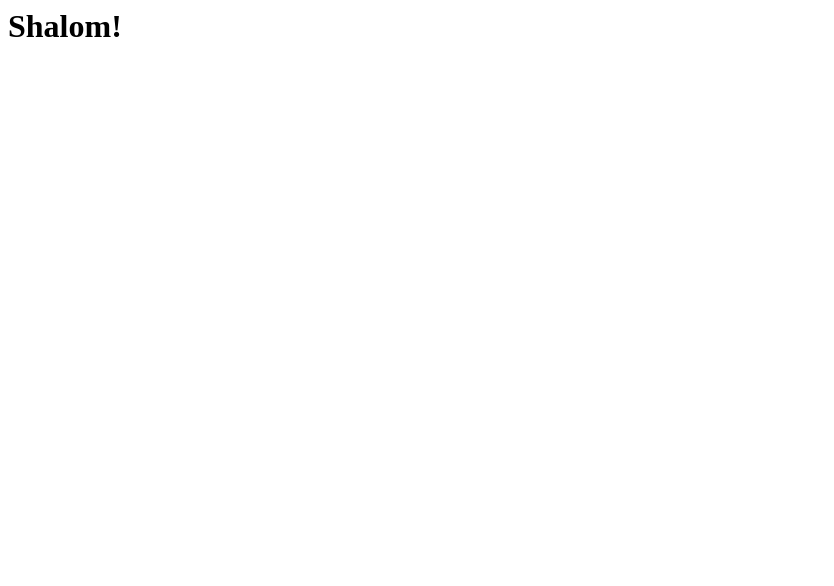
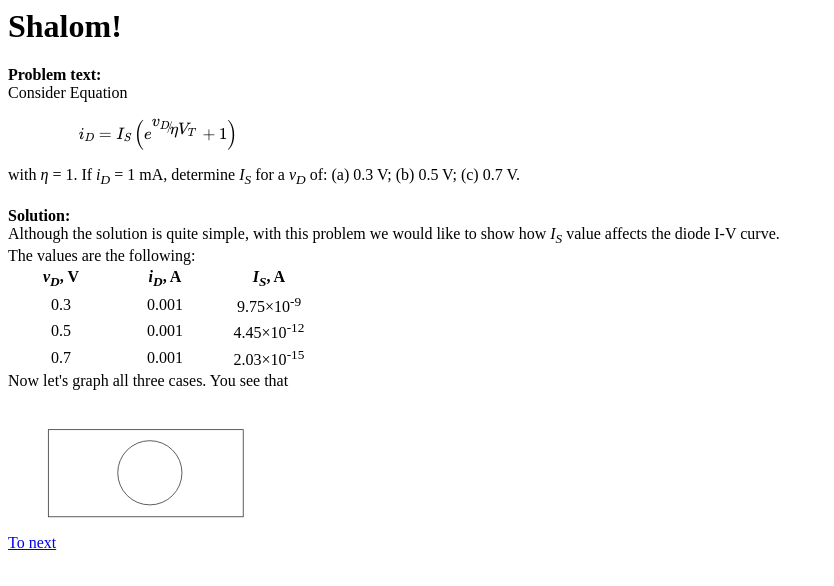
Before and after one commit to ydanilin/joulewatt, a plain HTML site: page index.html in a window 1280 px wide. Shown: the whole page, without its empty margins (0-834 px from the left). Drawn offline with nearby package versions, Linux system fonts and the light colour scheme; some packages are replaced by stand-ins of ours.

Commit message:
Sabah started

```diff
--- a/index.html
+++ b/index.html
@@ -1 +1,50 @@
+<html>
+<head>
+<meta charset="UTF-8">
+<script src="https://cdnjs.cloudflare.com/ajax/libs/mathjax/1.1a/MathJax.js?config=TeX-AMS_HTML" type="text/javascript"></script>
+</head>
+<body>
 <h1>Shalom!</h1>
+
+<b>Problem text:</b><br />
+Consider Equation
+<br />
+<div style="width: 300px;">
+\[{i_D} = {I_S}\left( {{e^{{\raise0.7ex\hbox{${{v_D}}$} \!\mathord{\left/
+ {\vphantom {{{v_D}} {\eta {V_T}}}}\right.}
+\!\lower0.7ex\hbox{${\eta {V_T}}$}}}} + 1} \right)\]</div>
+with <i>&eta;</i> = 1. If <i>i<sub>D</sub></i> = 1 mA, determine <i>I<sub>S</sub></i> for a <i>v<sub>D</sub></i> of: (a) 0.3 V; (b)
+0.5 V; (c) 0.7 V.<br />
+<br />
+<b>Solution:</b><br />
+<div>Although the solution is quite simple, with this problem we would like to show how <i>I<sub>S</sub></i>&nbsp;value affects the diode I-V curve.<br />
+The values are the following:<br /></div>
+<table style="text-align: center;">
+<tbody>
+<tr>
+    <th style="width: 100px;"><i>v<sub>D</sub></i>, V</th>
+    <th style="width: 100px;"><i>i<sub>D</sub></i>, A</th>
+    <th style="width: 100px;"><i>I<sub>S</sub></i>, A</th>
+</tr>
+<tr>
+    <td>0.3</td>
+    <td>0.001</td>
+    <td>9.75&times;10<sup>-9</sup></td>
+</tr>
+<tr>
+    <td>0.5</td>
+    <td>0.001</td>
+    <td>4.45&times;10<sup>-12</sup></td>
+</tr>
+<tr>
+    <td>0.7</td>
+    <td>0.001</td>
+    <td>2.03&times;10<sup>-15</sup></td>
+</tr>
+</tbody></table>
+
+<div>Now let's graph all three cases. You see that</div>
+<div><object id="svg1" data="static/svg/test01.svg" type="image/svg+xml"></object></div>
+<div><a href="sabah/sabah.html">To next</a></div>
+</body>
+</html>
```
Also changed, not shown: sabah/sabah.html (added, +10 -0 lines), static/svg/test01.svg (added).
